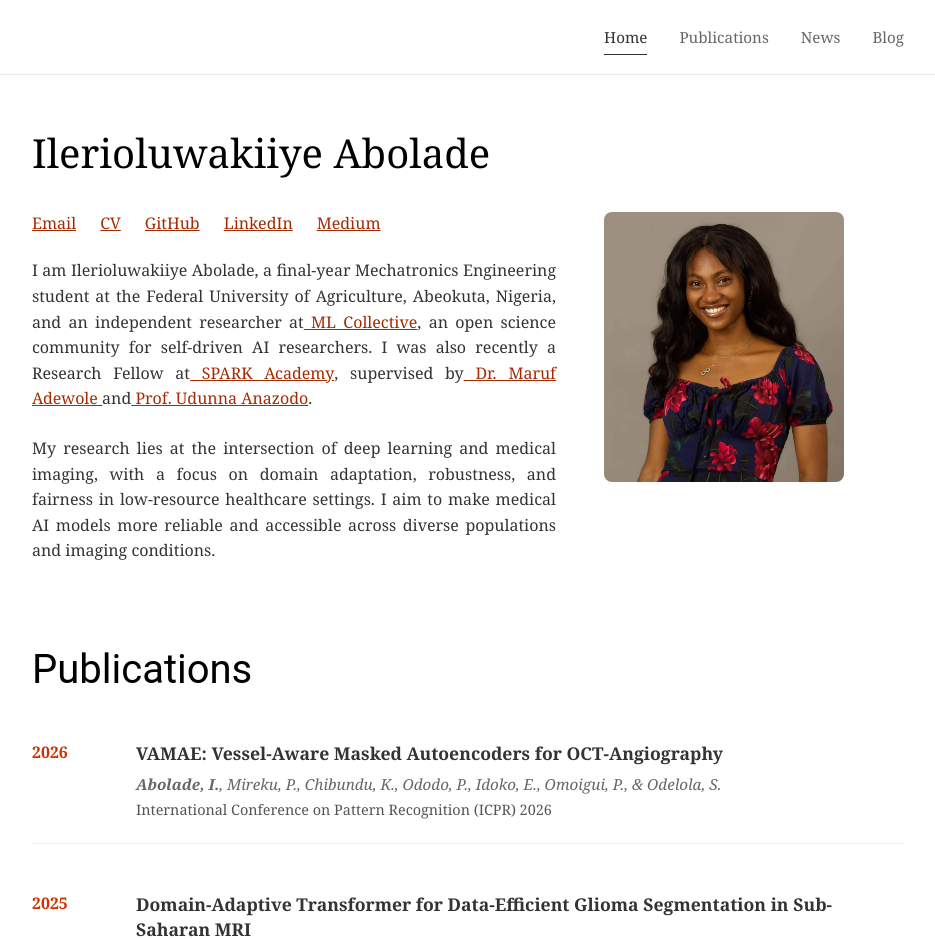
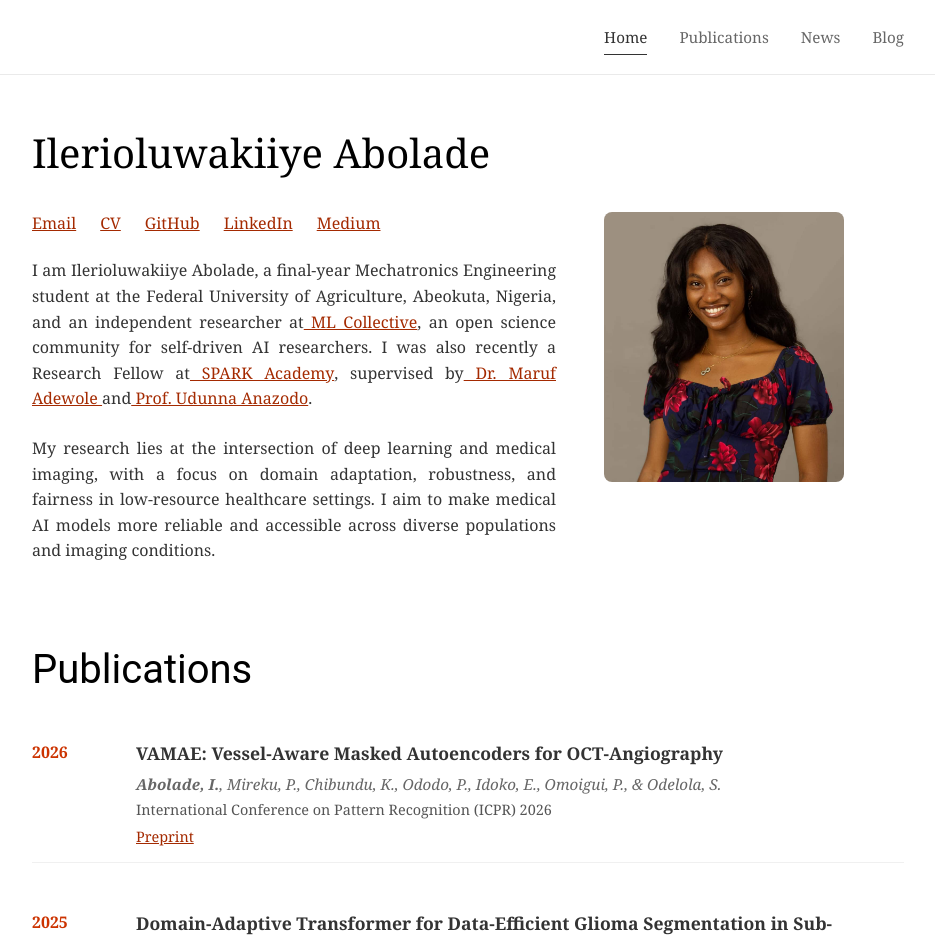
Before and after one commit to ileri-oluwa-kiiye/ileri-oluwa-kiiye.github.io, a React (Vite) app: page / in a window 1280 px wide. Shown: the top 939 px of the page, without its empty margins (172-1107 px from the left). Built offline with nearby package versions, Linux system fonts and the light colour scheme.

Commit message:
updated resume

```diff
--- a/src/comp/LandingPage/hero.jsx
+++ b/src/comp/LandingPage/hero.jsx
@@ -9,7 +9,7 @@
         <div className="hero-text">
           <div className="social-links">
             <a href="mailto:aboladeilerioluwakiiye@gmail.com" target="_blank" rel="noopener noreferrer">Email</a>
-            <a href="https://drive.google.com/file/d/1YI_MK21LW04EgujFu5KPAyLYr3ldzbBg/view?usp=sharing" target="_blank" rel="noopener noreferrer">CV</a>
+            <a href="https://drive.google.com/file/d/143RTQIbewpzhptioXyeQ44w6FinCBfvb/view?usp=sharing" target="_blank" rel="noopener noreferrer">CV</a>
             <a href="https://github.com/ileri-oluwa-kiiye" target="_blank" rel="noopener noreferrer">GitHub</a>
             <a href="https://www.linkedin.com/in/ilerioluwakiiye" target="_blank" rel="noopener noreferrer">LinkedIn</a>
             <a href="https://medium.com/@ilerioluwakiiye" target="_blank" rel="noopener noreferrer">Medium</a>
--- a/src/comp/LandingPage/papers.jsx
+++ b/src/comp/LandingPage/papers.jsx
@@ -7,7 +7,12 @@
     authors: "Abolade, I., Mireku, P., Chibundu, K., Ododo, P., Idoko, E., Omoigui, P., & Odelola, S.",
     venue: "International Conference on Pattern Recognition (ICPR) 2026",
     year: "2026",
-    links: []
+    links: [
+      {
+        text: "Preprint",
+        url: "https://arxiv.org/abs/2604.06583"
+      }
+    ]
   },
   {
     id: 2,
```
